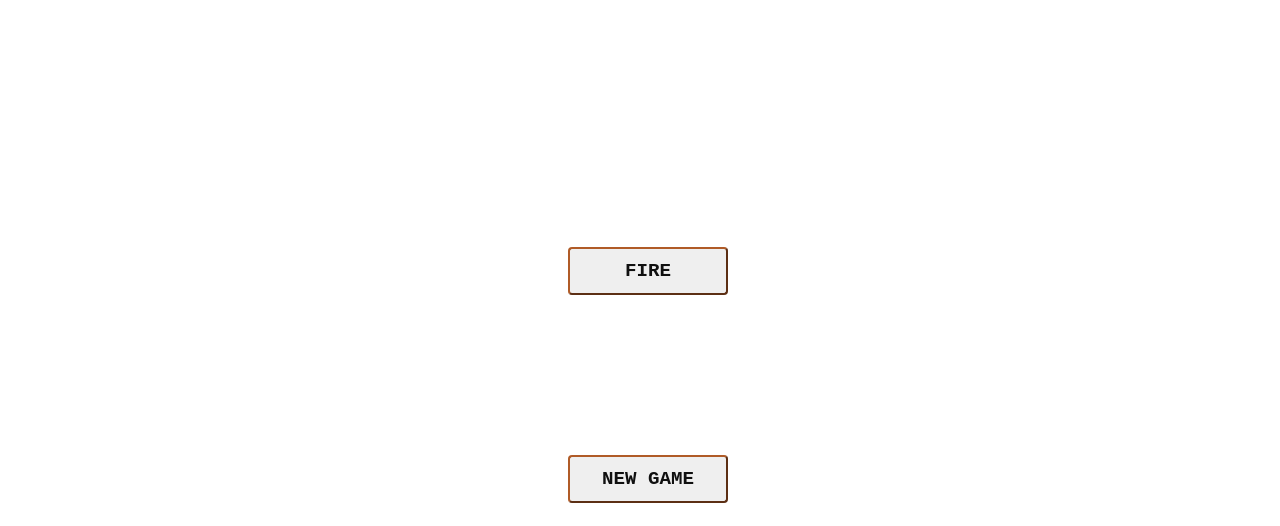
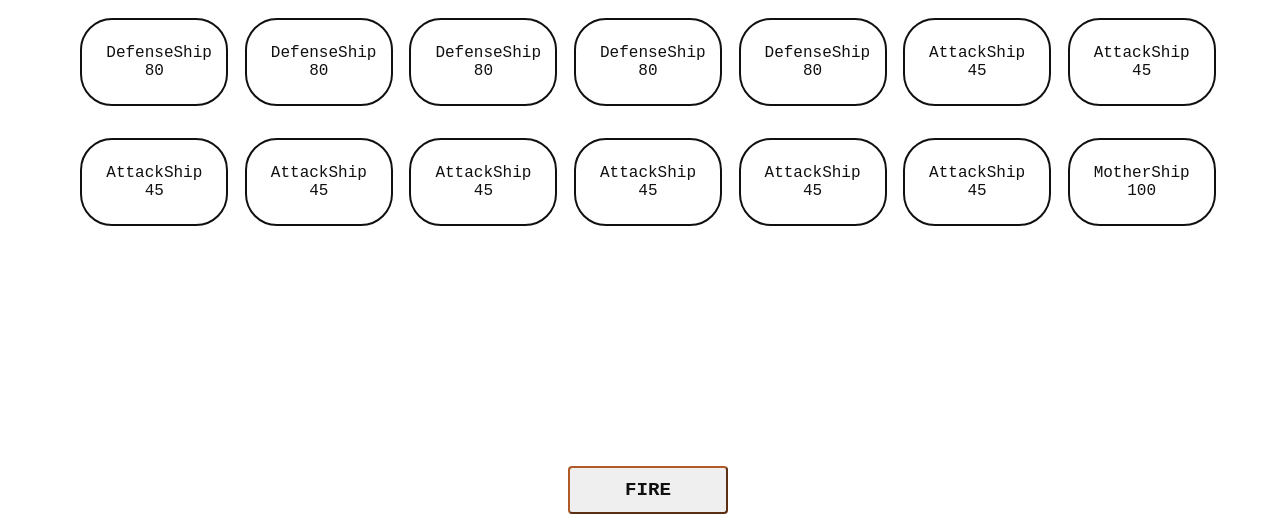
Before and after one commit to clairey259/nology_jsSpaceshipGame, a website with bundled scripts: page index.html in a window 1280 px wide. Shown: the part 218-744 px from the top of the page. Built offline with nearby package versions, Linux system fonts and the light colour scheme.

Commit message:
fixed importing issues

```diff
--- a/base.js
+++ b/base.js
@@ -1,5 +1,5 @@
 //import ship object
-import {BasicShip} from "./ship"
+import {BasicShip} from "./ship.js"
 
 //get HTML elements
 const alienShipFleet = document.getElementById("alienShipFleet");
--- a/index.html
+++ b/index.html
@@ -30,6 +30,6 @@
         ><i class="fa-brands fa-github"></i
       ></a>
     </footer>
-    <script src="base.js"></script>
+    <script src="base.js" type="module"></script>
   </body>
 </html>
```
